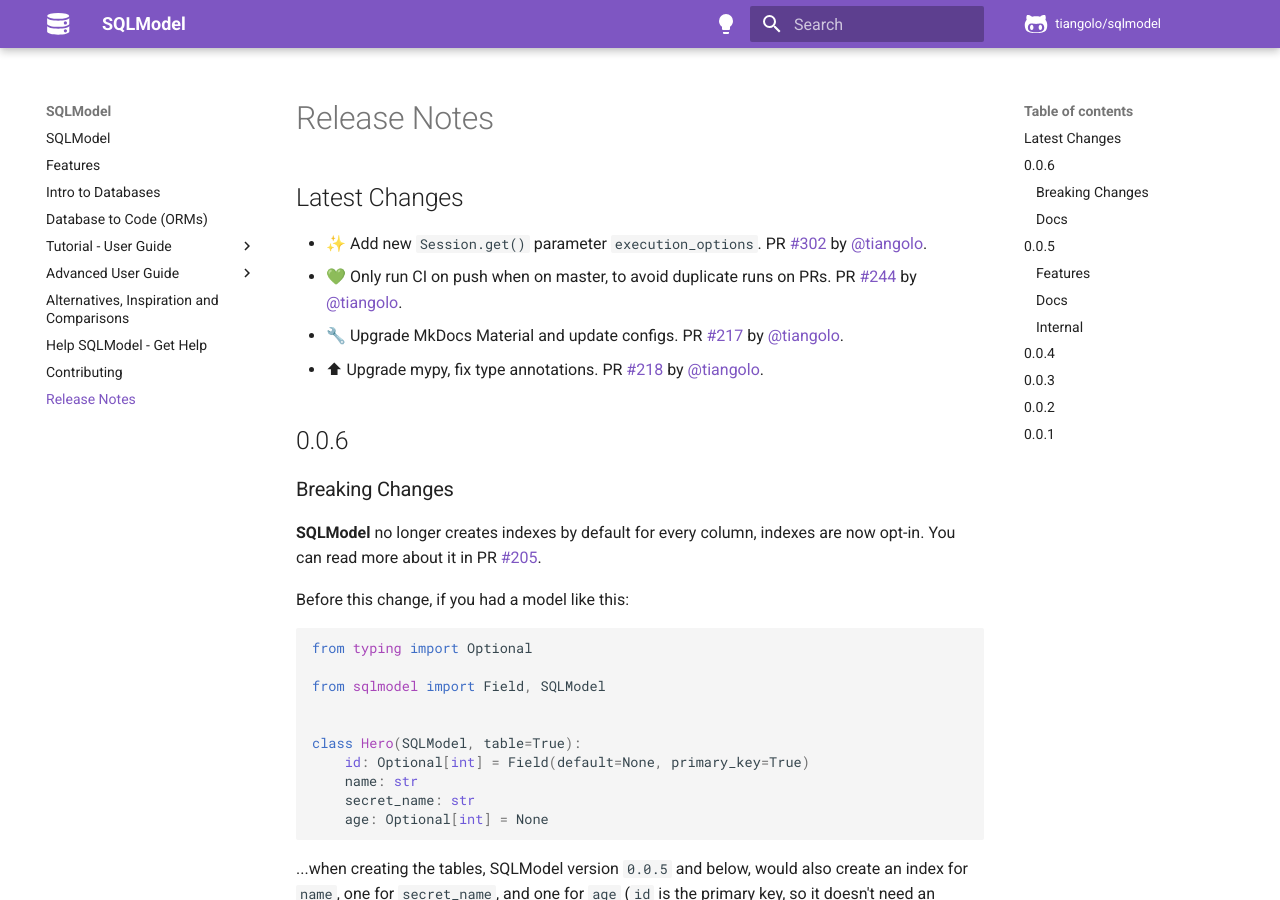
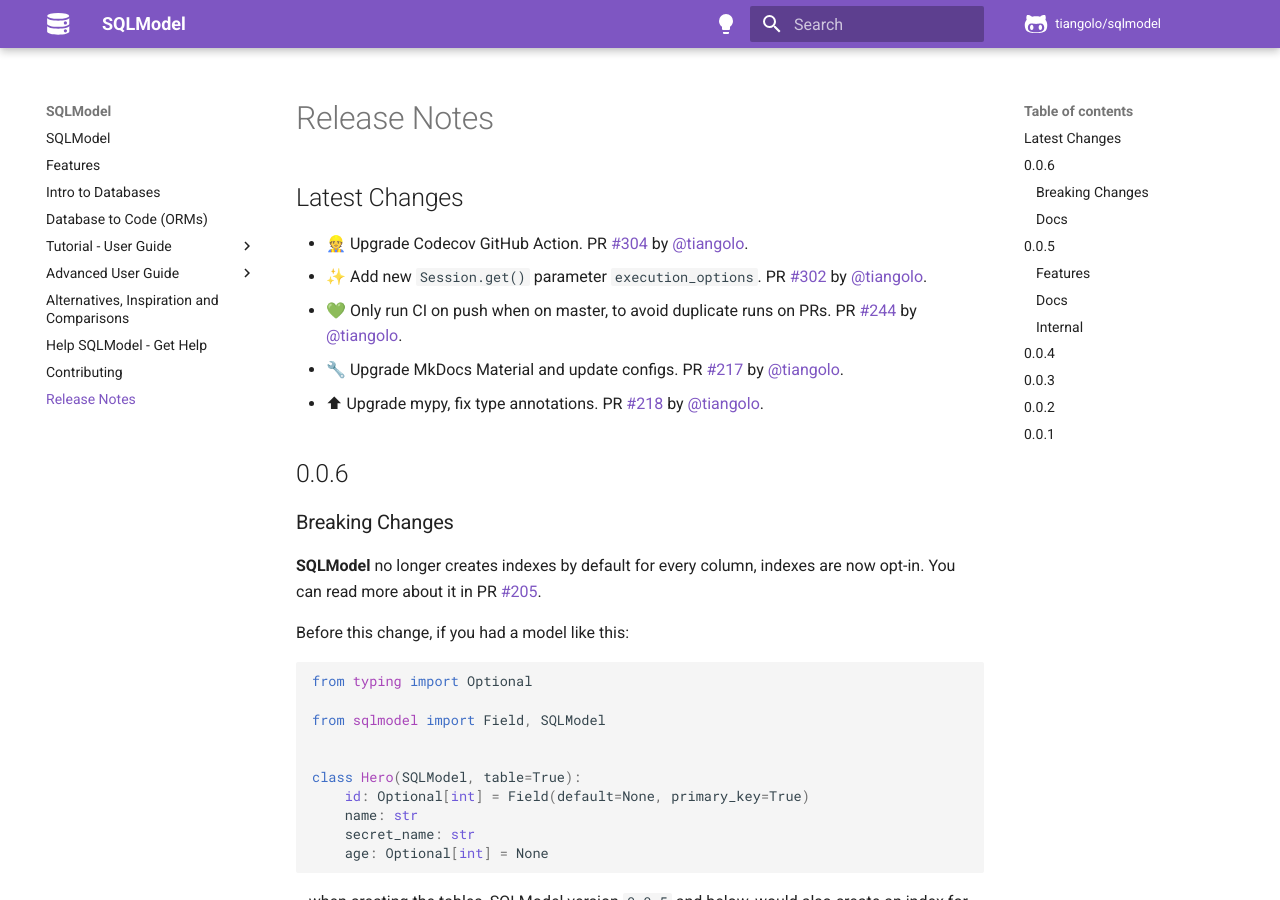
Before and after one commit to sztrakabalint/fastapi-sqlmodel, an MkDocs documentation site: the page built from docs/release-notes.md, in a window 1280 px wide and 900 px high. Built offline with MkDocs 1.6.1 and Material for MkDocs 9.7.7, drawn with Linux system fonts in a browser that asks for light colours; comment, search, counter and statistics services are not loaded.

Commit message:
📝 Update release notes

```diff
--- a/docs/release-notes.md
+++ b/docs/release-notes.md
@@ -2,6 +2,7 @@
 
 ## Latest Changes
 
+* 👷 Upgrade Codecov GitHub Action. PR [#304](https://github.com/tiangolo/sqlmodel/pull/304) by [@tiangolo](https://github.com/tiangolo).
 * ✨ Add new `Session.get()` parameter `execution_options`. PR [#302](https://github.com/tiangolo/sqlmodel/pull/302) by [@tiangolo](https://github.com/tiangolo).
 * 💚 Only run CI on push when on master, to avoid duplicate runs on PRs. PR [#244](https://github.com/tiangolo/sqlmodel/pull/244) by [@tiangolo](https://github.com/tiangolo).
 * 🔧 Upgrade MkDocs Material and update configs. PR [#217](https://github.com/tiangolo/sqlmodel/pull/217) by [@tiangolo](https://github.com/tiangolo).
```
